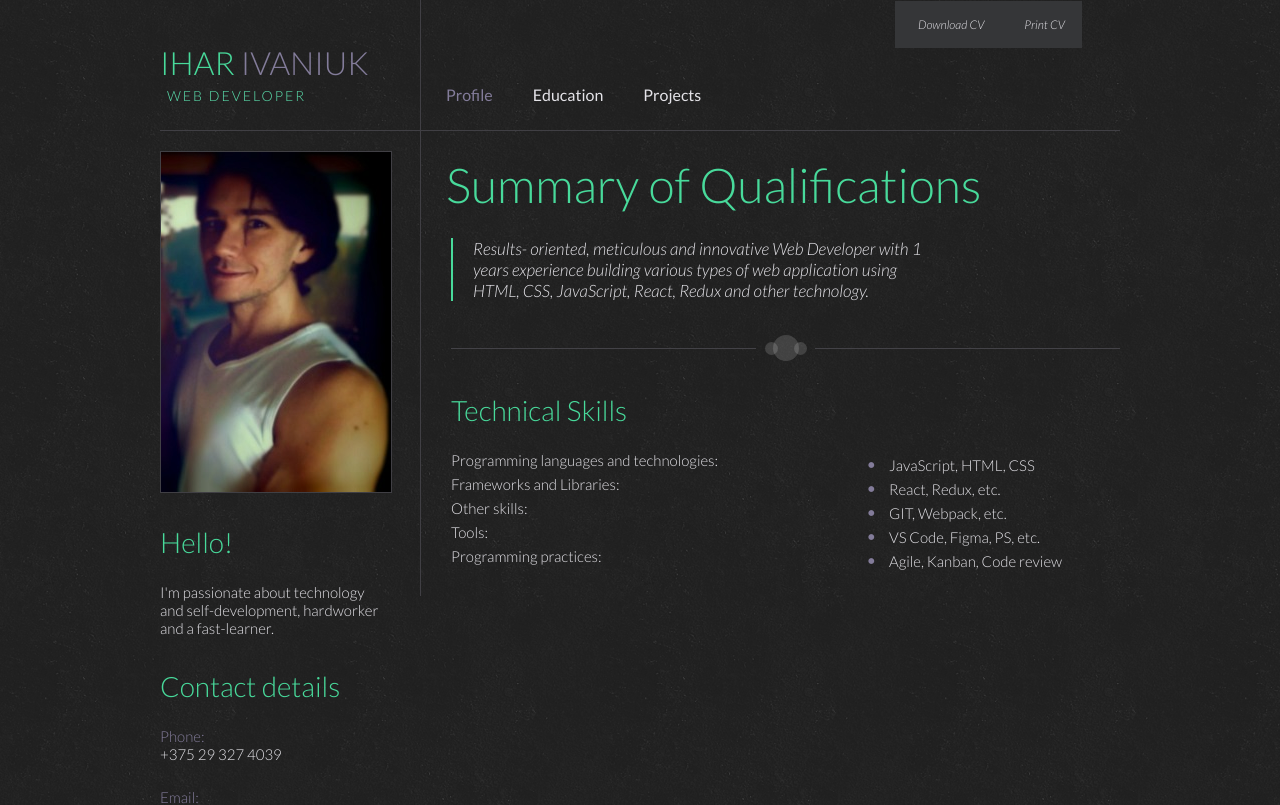
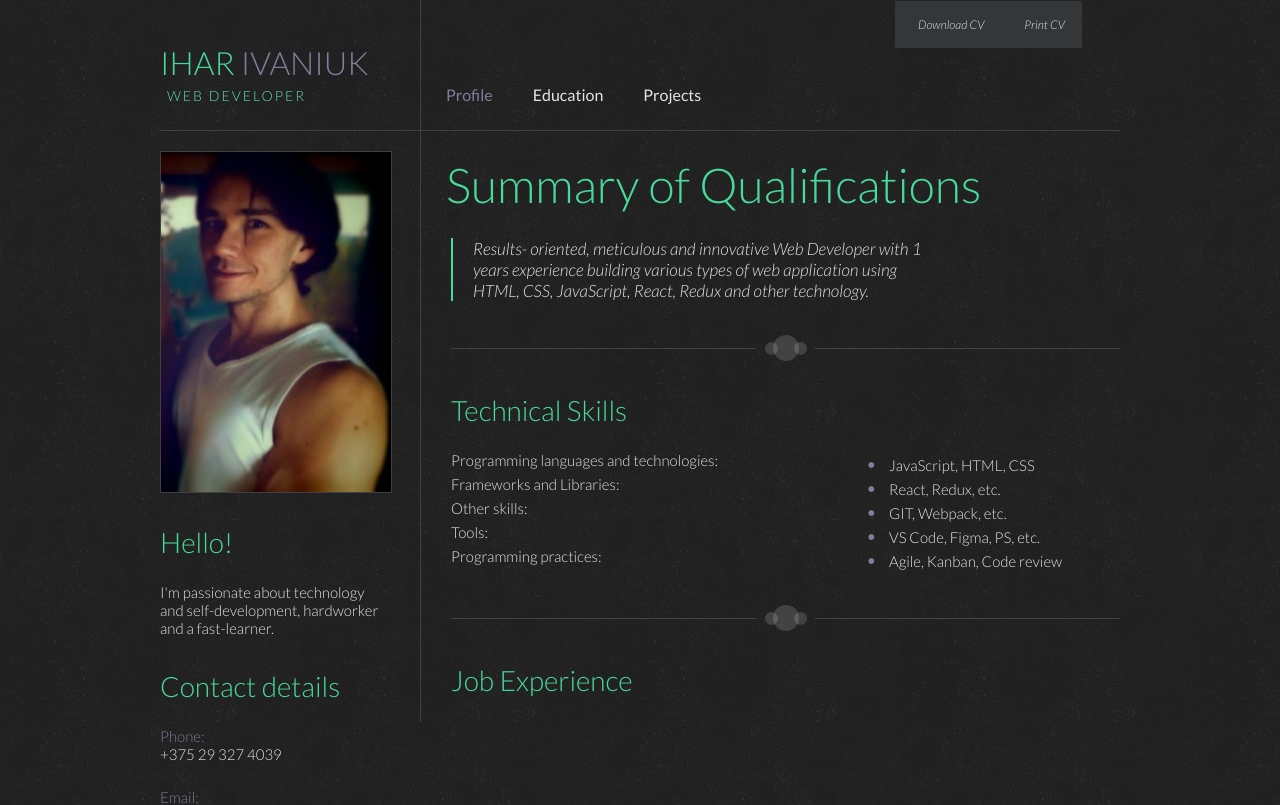
Before and after one commit to cqxg/rsschool-2019Q1-cv, a React (Create React App) app: page /profile in a window 1280 px wide. Shown: the top 805 px of the page. Built offline with nearby package versions, Linux system fonts and the light colour scheme.

Commit message:
feat: add job experience

```diff
--- a/src/components/Main/Profile.js
+++ b/src/components/Main/Profile.js
@@ -12,6 +12,7 @@ const Profile = () => (
                 </p>
             </blockquote>
         </div>
+
         <div className="horizontal_line">
             <div className="line_left" />
             <div className="left_circle" />
@@ -19,6 +20,7 @@ const Profile = () => (
             <div className="right_circle" />
             <div className="line_right" />
         </div>
+
         <div className="block">
             <h2>Technical Skills</h2>
             <div className="philosophy_content">
@@ -49,6 +51,19 @@ const Profile = () => (
                 <div className="clear" />
             </div>
         </div>
+
+        <div class="horizontal_line">
+            <div class="line_left"></div>
+            <div class="left_circle"></div>
+            <div class="central_circle"></div>
+            <div class="right_circle"></div>
+            <div class="line_right"></div>
+        </div>
+
+        <div className="block">
+            <h2>Job Experience</h2>
+
+        </div>
     </div>
 );
 
```
